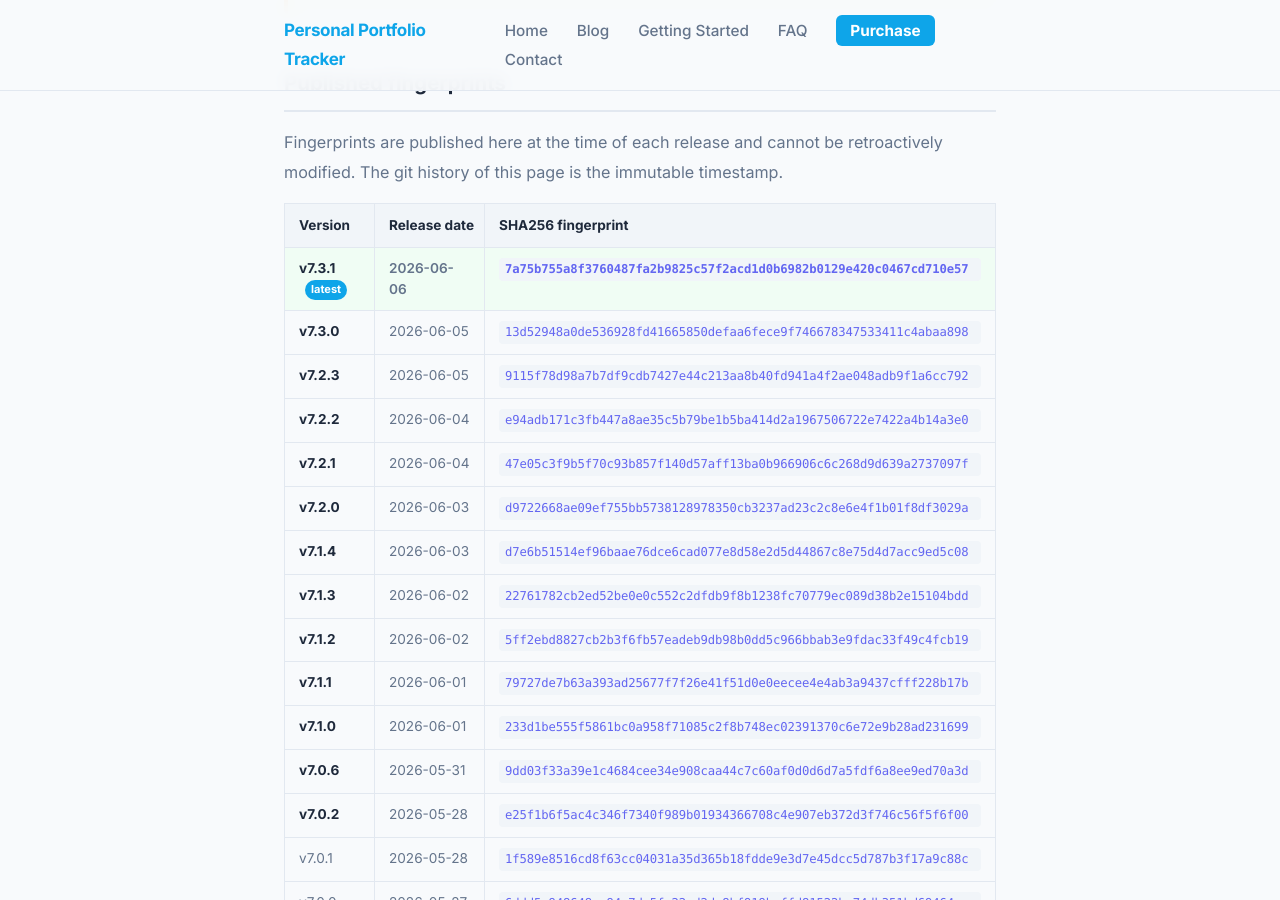
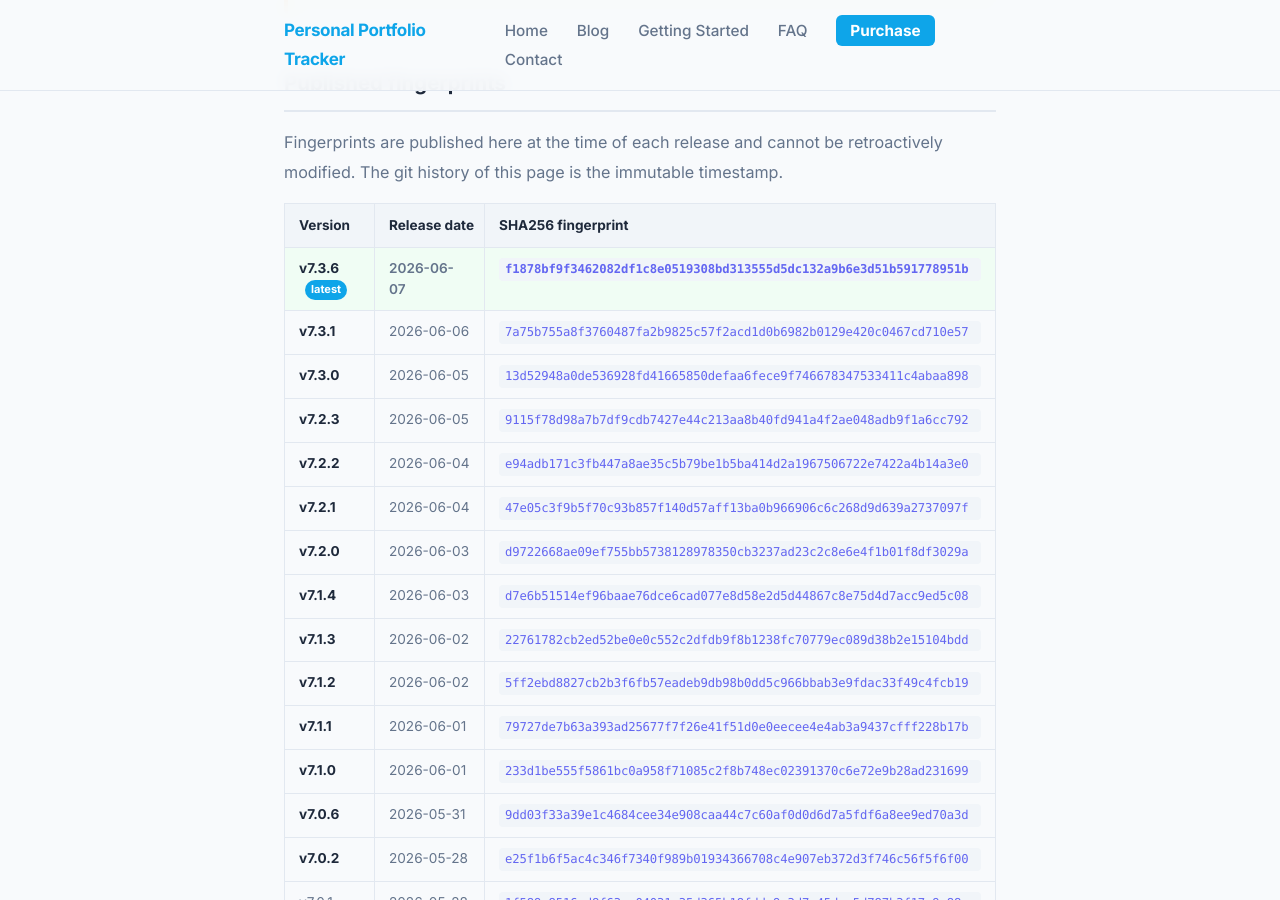
Before and after one commit to srikrishna2024/portfolio-tracker-blog, a Jekyll site: the page built from release-fingerprints/index.html, in a window 1280 px wide and 900 px high, scrolled down 933 px. Built offline with Jekyll 4.4.1, drawn with Linux system fonts in a browser that asks for light colours.

Commit message:
release: add v7.3.6 fingerprint

```diff
--- a/release-fingerprints/index.html
+++ b/release-fingerprints/index.html
@@ -40,7 +40,12 @@
       </thead>
       <tbody>
         <tr class="fp-current">
-          <td><strong>v7.3.1</strong> <span class="fp-badge">latest</span></td>
+          <td><strong>v7.3.6</strong> <span class="fp-badge">latest</span></td>
+          <td>2026-06-07</td>
+          <td><code class="fp-code">f1878bf9f3462082df1c8e0519308bd313555d5dc132a9b6e3d51b591778951b</code></td>
+        </tr>
+        <tr>
+          <td><strong>v7.3.1</strong></td>
           <td>2026-06-06</td>
           <td><code class="fp-code">7a75b755a8f3760487fa2b9825c57f2acd1d0b6982b0129e420c0467cd710e57</code></td>
         </tr>
```
